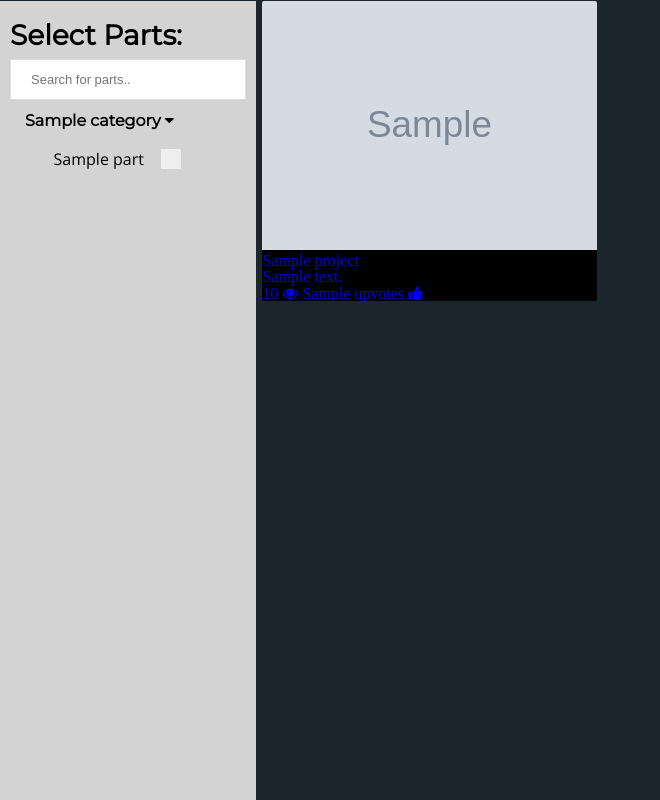
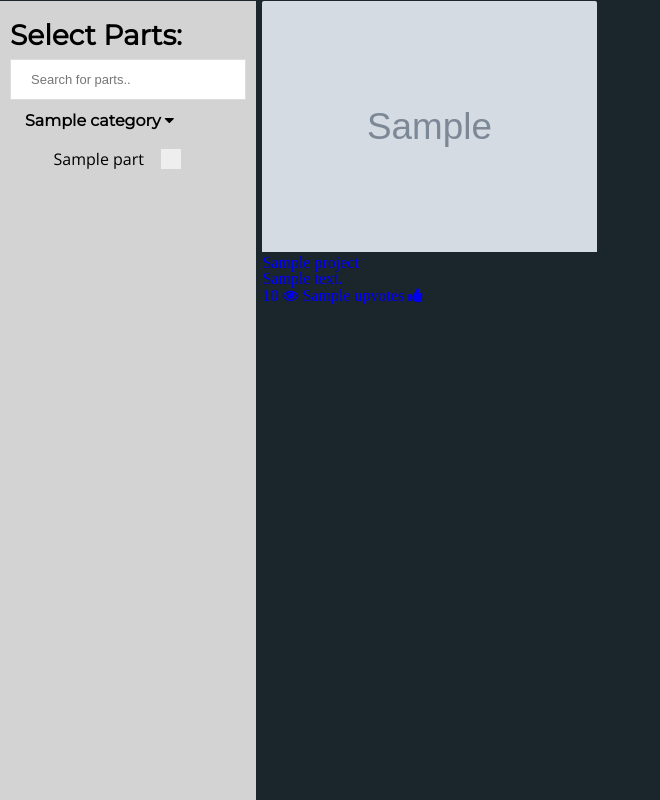
Before and after one commit to benthestudent/DIYHub, a Django app: template hub/templates/hub/DIYHUB.html in a window 1280 px wide. Shown: the part 106-906 px from the top of the page, without its empty margins (0-660 px from the left). Run offline with Django 3.2, Linux system fonts and the light colour scheme; the template is opened without the code that fills it: most values are stand-ins (such as "Sample title", 1, 10 or a date in 2020); grey boxes marked "Sample" are stand-in pictures; some libraries are stand-ins or nearby versions.

Commit message:
Style tweaks

```diff
--- a/hub/static/style.css
+++ b/hub/static/style.css
@@ -216,11 +216,11 @@ body {
 }
 .module {
 	/* Demo-Specific Styles */
-	background: black;
+	background: #1b262c;
 	display: inline-flex;
 	align-items: center;
 	justify-content: center;
-	height: 300px;
+	height: 100%;
 	/* Flex Fallback */
 	margin-left: 5px;
 	margin-right: 5px;
```
